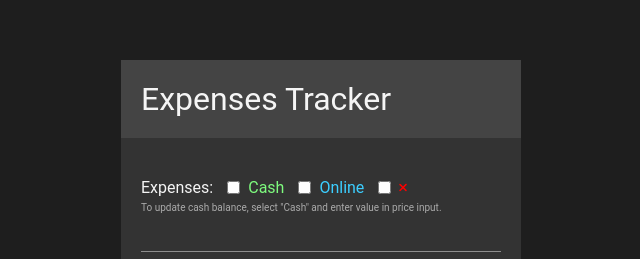
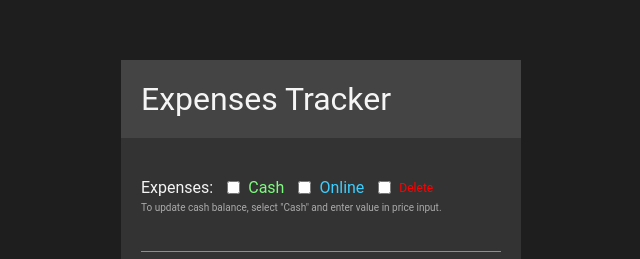
Before and after one commit to amein14/amein14.github.io, a plain HTML site: page ex2wa.html in a window 1280 px wide. Shown: the part 175-434 px from the top of the page, 319-959 px from the left. Drawn offline with Linux system fonts and the light colour scheme.

Commit message:
Update ex2wa.html

```diff
--- a/ex2wa.html
+++ b/ex2wa.html
@@ -210,7 +210,7 @@
             <label for="notes">Expenses:</label>
             <label class="cash-label"><input type="checkbox" name="account" id="cashCheckbox" onclick="selectAccount(this)">Cash</label>
             <label class="bank-label"><input type="checkbox" name="account" id="bankCheckbox" onclick="selectAccount(this)">Online</label>
-	    <label class="delete-label"><input type="checkbox" id="showDeleteCheckbox" onclick="toggleDeleteButtons()"><i class="fa fa-times delete-icon"></i></label>
+	    <label class="delete-label"><input type="checkbox" id="showDeleteCheckbox" onclick="toggleDeleteButtons()">Delete</label>
         </div>
         <div class="instruction">
 		To update cash balance, select "Cash" and enter value in price input.
```
